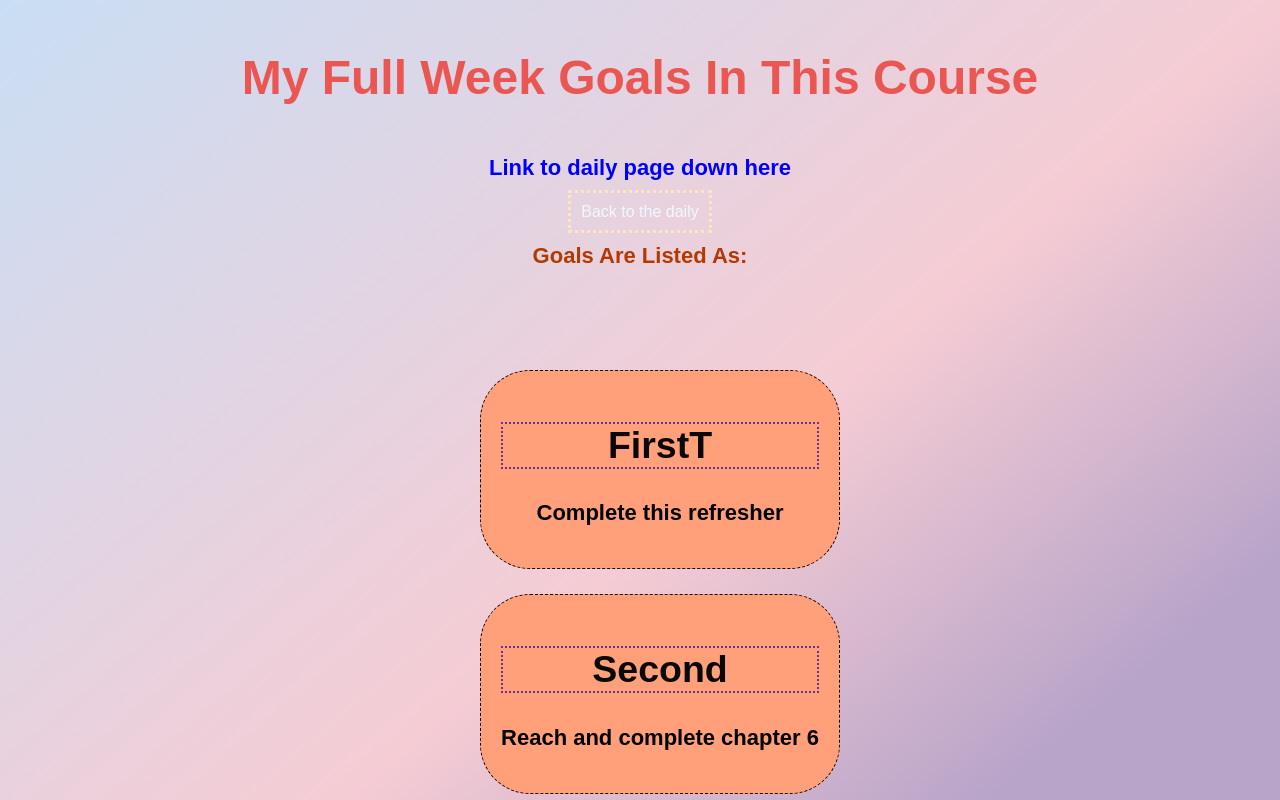
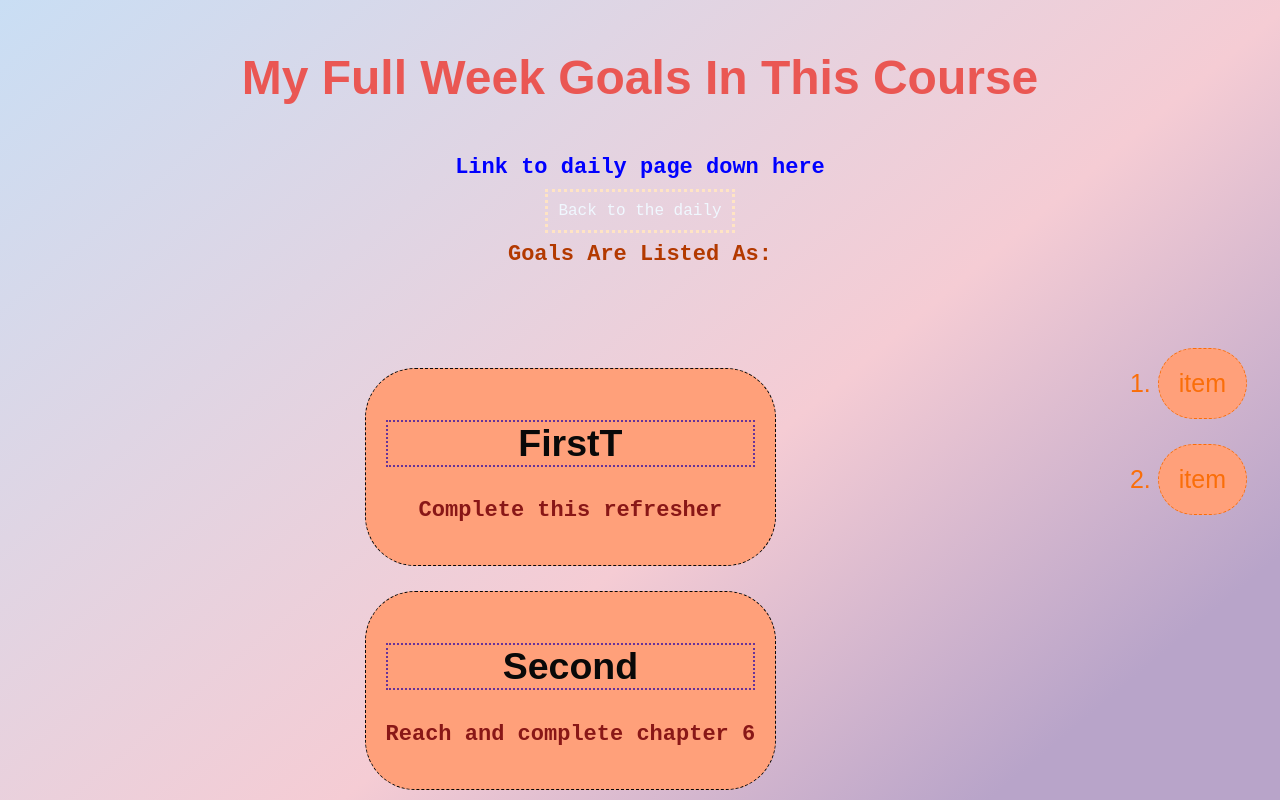
Before and after one commit to yaqeen-i/NodeJS, a plain HTML site: page full-week.html in a window 1280 px wide. Shown: the top 800 px of the page. Drawn offline with Linux system fonts and the light colour scheme; a web font is replaced by a local one.

```diff
--- a/full-week.html
+++ b/full-week.html
@@ -30,6 +30,10 @@
           <p>Reach and complete chapter 6</p>
         </li>
       </ul>
+      <ol>
+        <li>item</li>
+        <li>item</li>
+      </ol>
     </div>
     </main>
   </body>
--- a/styles/full-week.css
+++ b/styles/full-week.css
@@ -5,6 +5,10 @@ ul {
   color: rgb(9, 9, 9);
   list-style-type: none;
   margin: 36px auto 0 auto;
+}
+ol {
+  color: rgb(250, 110, 9);
+  /* list-style: none; */
 }
 li {
   font-size: 25px;
@@ -14,10 +18,11 @@ li {
   margin: 25px;
   background-color: lightsalmon;
   border-radius: 50px;
-
+  /* list-style: square;
+  list-style: none; */
 }
 li > p {
-  color: rgb(0, 0, 0);
+  color: rgb(137, 23, 23);
 }
 header > p {
   color: blue;
--- a/styles/shared.css
+++ b/styles/shared.css
@@ -16,6 +16,7 @@ body {
     color: #f9035e;
     font-size: 22px;
     font-weight: 900;
+    font-family: 'Courier New', Courier, monospace;
     /* display:inline-block */
   }
   a:hover,
@@ -25,6 +26,7 @@ body {
     padding: 10px;
     border: dotted;
     border-color: bisque;
+    font-family: 'Courier New', Courier, monospace;
   }
   a:hover {
     color:black;
```
Also changed, not shown: Node.html (added, +21 -0 lines), index.html (+5 -1 lines), scripts/app.js (added).
